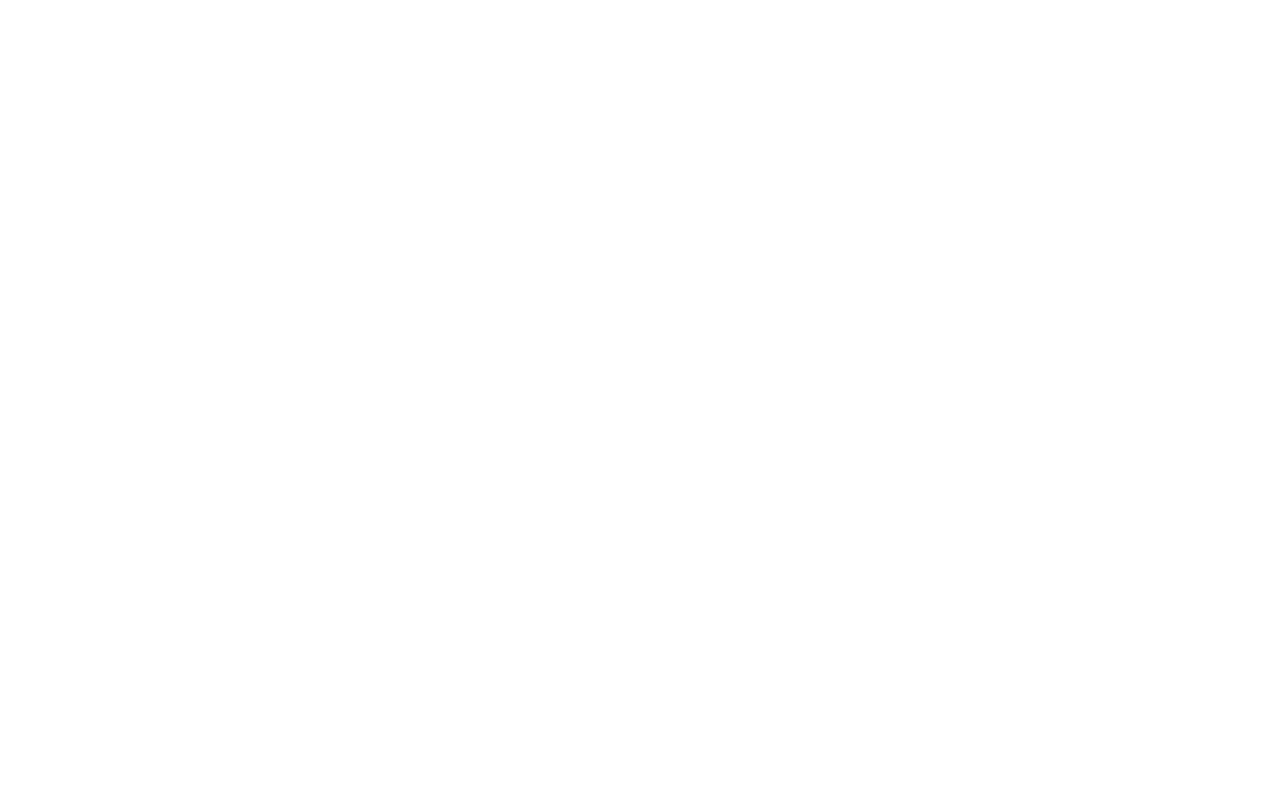
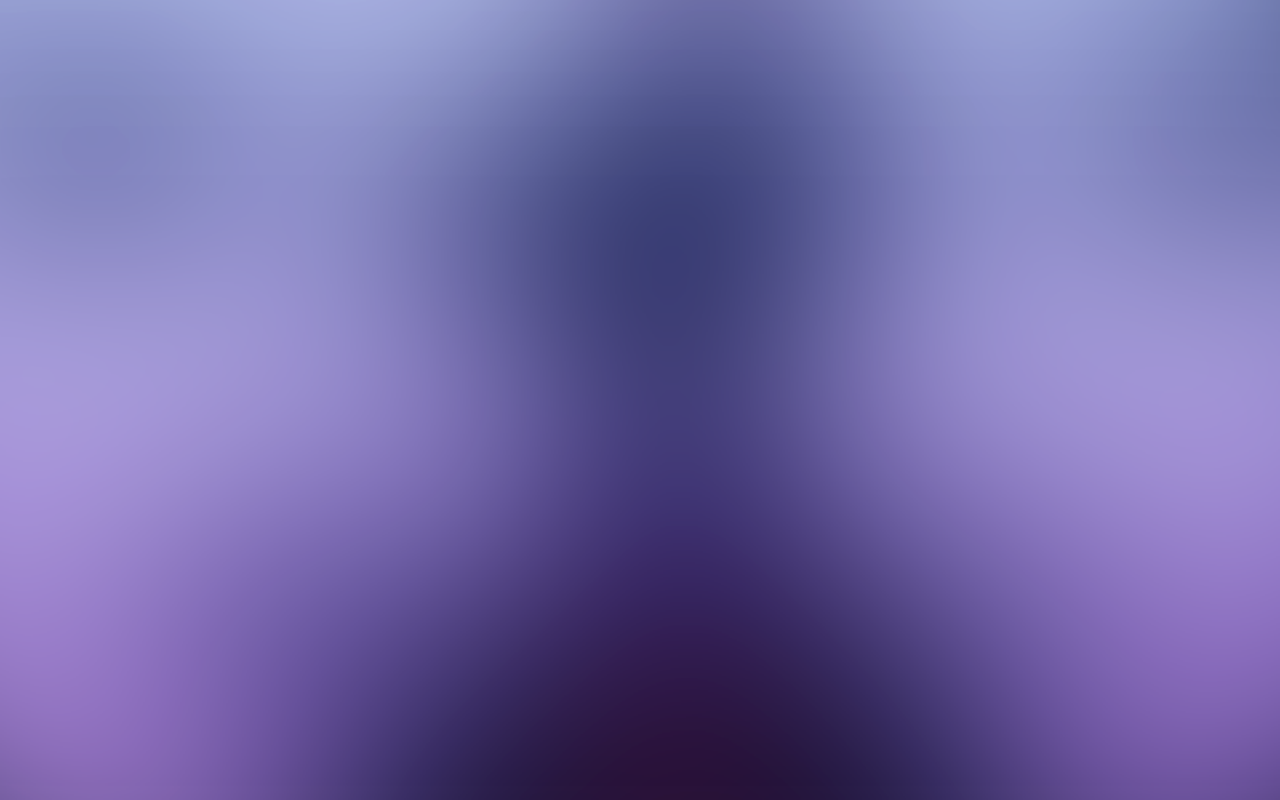
Before and after one commit to kieszkowska/Player, a React (Create React App) app: page / in a window 1280 px wide. Built offline with nearby package versions, Linux system fonts and the light colour scheme; a web font is replaced by a local one.

Commit message:
App component style

```diff
--- a/src/App.scss
+++ b/src/App.scss
@@ -1,2 +1,4 @@
+@import "style/reset.scss";
 @import url('https://fonts.googleapis.com/css?family=Rambla:400,700&subset=latin-ext');
 @import "style/variables.scss";
+@import "style/general.scss";
--- a/src/style/general.scss
+++ b/src/style/general.scss
@@ -1,3 +1,10 @@
 body {
     font-family: 'Rambla', sans-serif;
 }
+
+.App {
+    min-height: 100vh;
+    width: 100vw;
+    background: $primary url('./img/Background.png') no-repeat top center;
+    background-size: cover;
+}
--- /dev/null
+++ b/src/style/reset.scss
@@ -0,0 +1,35 @@
+html, body, div, span, applet, object, iframe, h1, h2, h3, h4, h5, h6, p, blockquote, pre, a, abbr, acronym, address, big, cite, code, del, dfn, em, img, ins, kbd, q, s, samp, small, strike, strong, sub, sup, tt, var, b, u, i, center, dl, dt, dd, ol, ul, li, fieldset, form, label, legend, table, caption, tbody, tfoot, thead, tr, th, td, article, aside, canvas, details, embed, figure, figcaption, footer, header, hgroup, menu, nav, output, ruby, section, summary, time, mark, audio, video {
+    margin: 0;
+    padding: 0;
+    border: 0;
+    font-size: 100%;
+    font: inherit;
+    vertical-align: baseline; }
+
+/* HTML5 display-role reset for older browsers */
+
+article, aside, details, figcaption, figure, footer, header, hgroup, menu, nav, section {
+    display: block; }
+
+body {
+    line-height: 1; }
+
+ol, ul {
+    list-style: none; }
+
+blockquote, q {
+    quotes: none; }
+
+blockquote {
+    &:before, &:after {
+        content: '';
+        content: none; } }
+
+q {
+    &:before, &:after {
+        content: '';
+        content: none; } }
+
+table {
+    border-collapse: collapse;
+    border-spacing: 0; }
```
